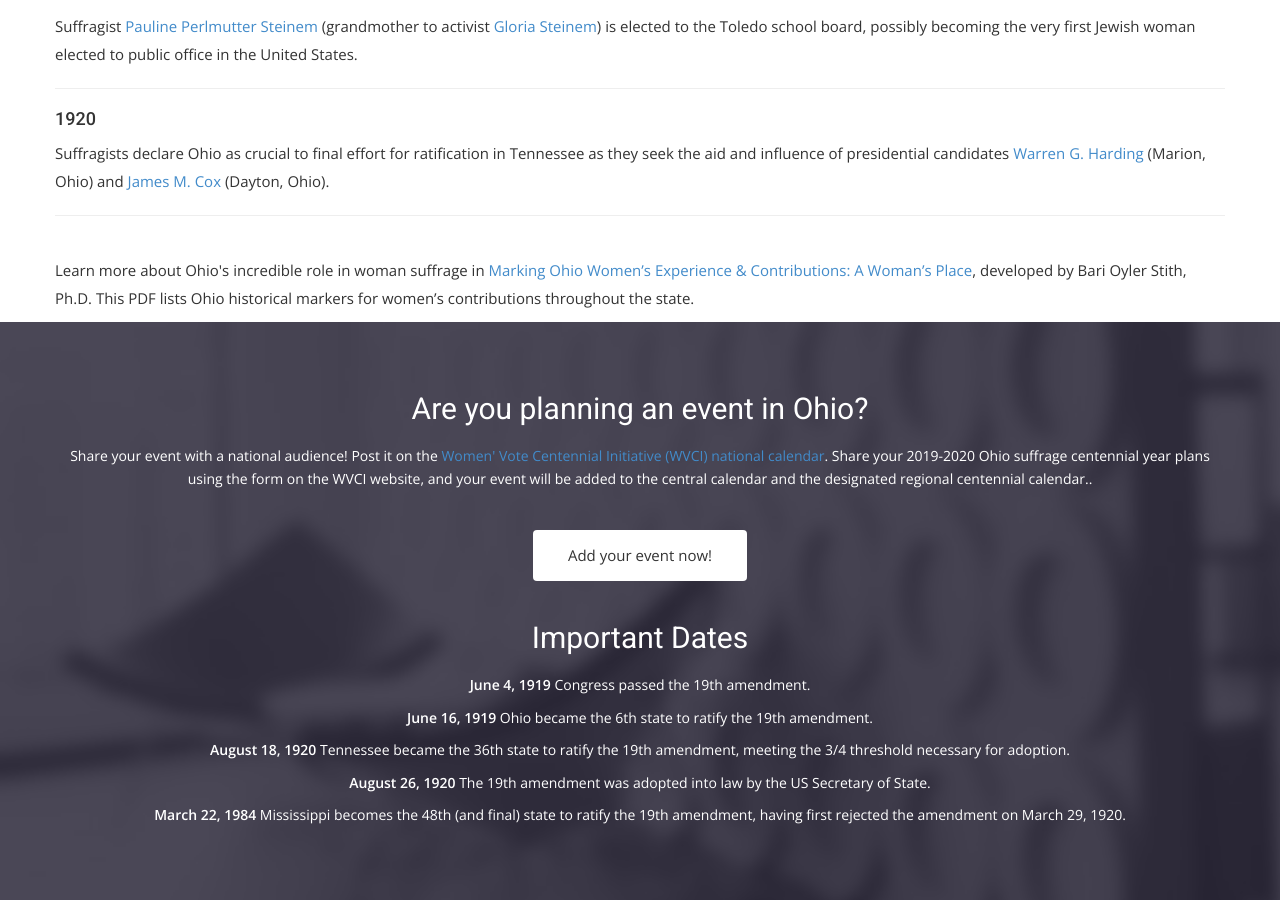
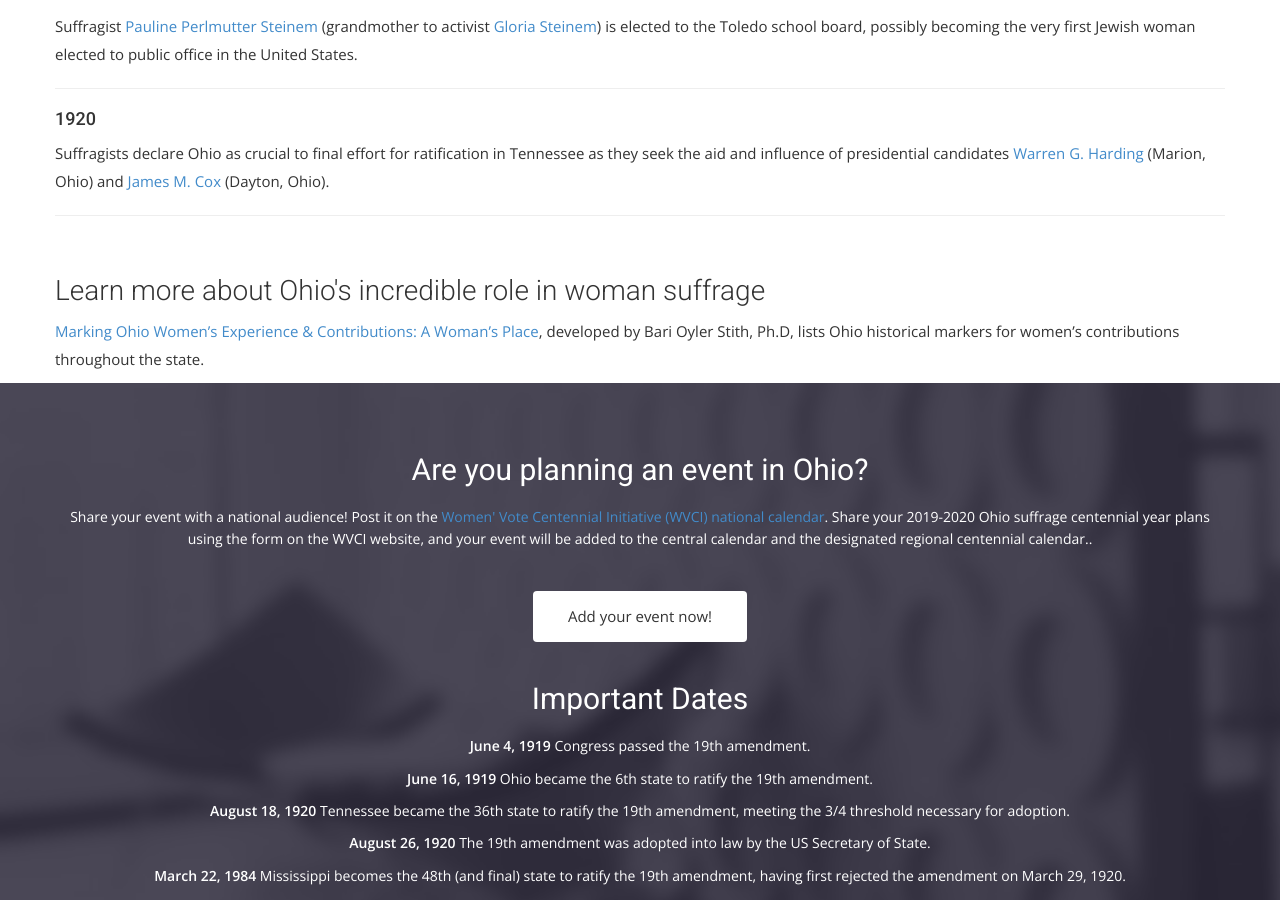
Before and after one commit to OhioSuffrageCentennial/ohiosuffragecentennial, a Jekyll site: the page built from connections.html, in a window 1280 px wide and 900 px high, scrolled down 1912 px. Built offline with Jekyll 4.4.1, drawn with Linux system fonts in a browser that asks for light colours; nearby versions of some CDN libraries; some web fonts are replaced.

Commit message:
Add heading to historical marker section
Make it a bit more noticeable

```diff
--- a/connections.html
+++ b/connections.html
@@ -71,7 +71,8 @@ permalink: /connections/
       <p>Suffragists declare Ohio as crucial to final effort for ratification in Tennessee as they seek the aid and influence of presidential candidates <a href="https://www.whitehouse.gov/about-the-white-house/presidents/warren-g-harding/" target="_blank">Warren G. Harding</a> (Marion, Ohio) and <a href="http://www.ohiohistorycentral.org/w/James_M._Cox" target="_blank">James M. Cox</a> (Dayton, Ohio).</p>
       <hr>
       <br>
-      <p>Learn more about Ohio's incredible role in woman suffrage in <a href="https://www.lakesideohio.com/assets/documents/FinalLakesideMarkingOhioWomen_.pdf" target="_blank">Marking Ohio Women’s Experience & Contributions: A Woman’s Place</a>, developed by Bari Oyler Stith, Ph.D. This PDF lists Ohio historical markers for women’s contributions throughout the state.</p>
+        <p><h3>Learn more about Ohio's incredible role in woman suffrage</h3></p>
+        <p><a href="https://www.lakesideohio.com/assets/documents/FinalLakesideMarkingOhioWomen_.pdf" target="_blank">Marking Ohio Women’s Experience & Contributions: A Woman’s Place</a>, developed by Bari Oyler Stith, Ph.D, lists Ohio historical markers for women’s contributions throughout the state.</p>
     </div>
   </div>
 </div>
```
